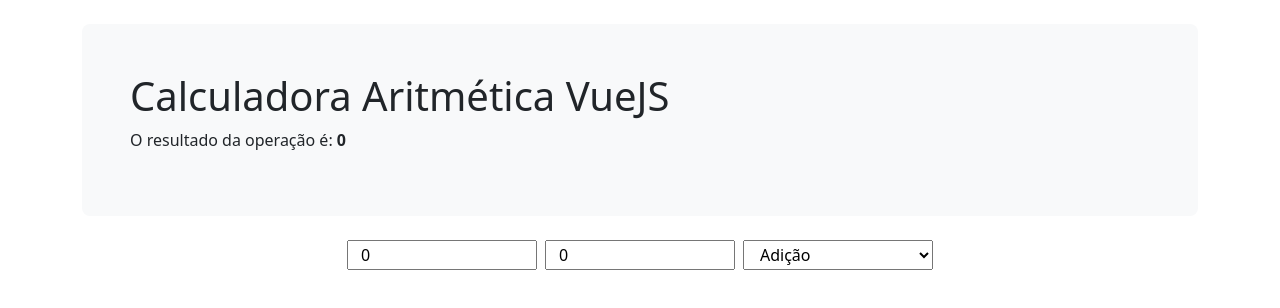
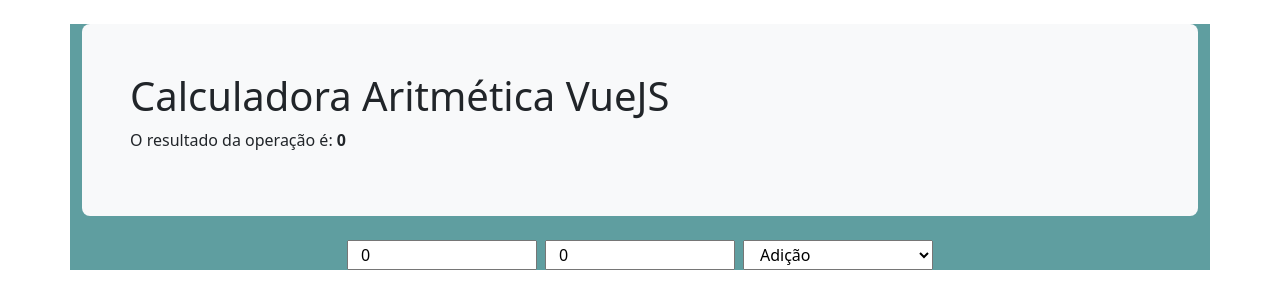
Before and after one commit to AndradeTC86/calculadora_aritmetica_vuejs, a Vue app: page / in a window 1280 px wide. Shown: the top 308 px of the page. Built offline with nearby package versions, Linux system fonts and the light colour scheme.

Commit message:
Entrega do exercicio

```diff
--- a/src/App.vue
+++ b/src/App.vue
@@ -45,3 +45,9 @@
     />
   </div>
 </template>
+
+<style scoped>
+  .container {
+    background-color: cadetblue;
+  }
+</style>
```
